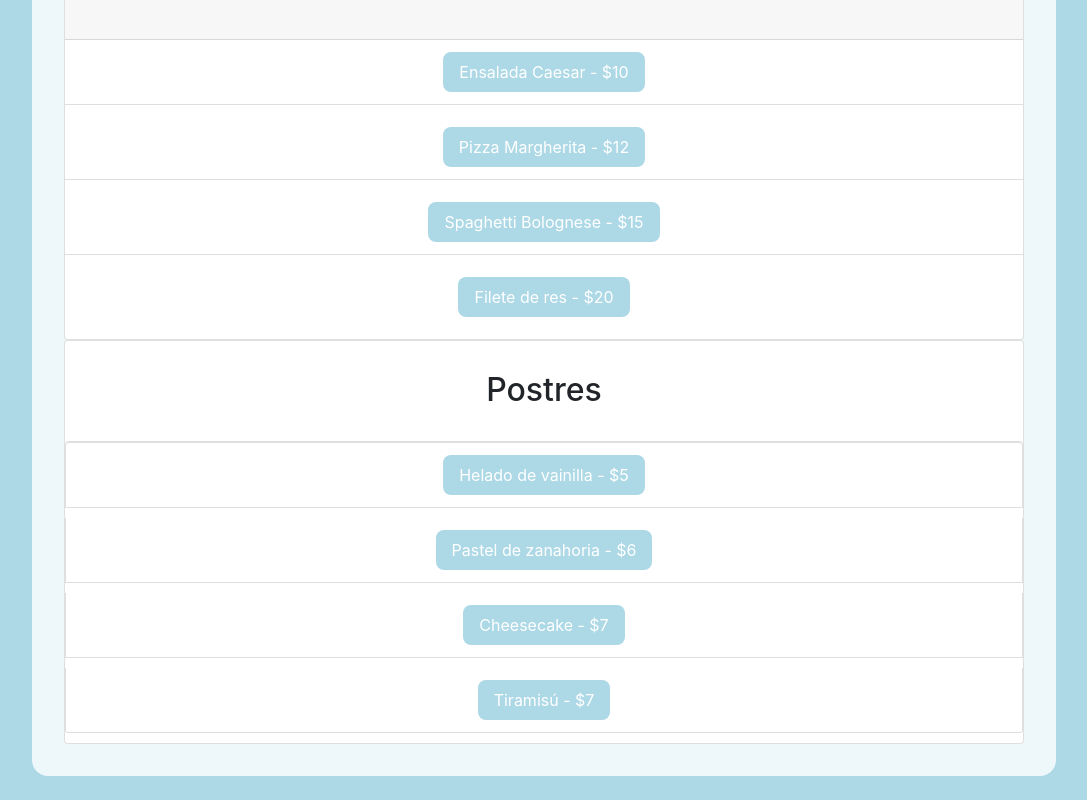
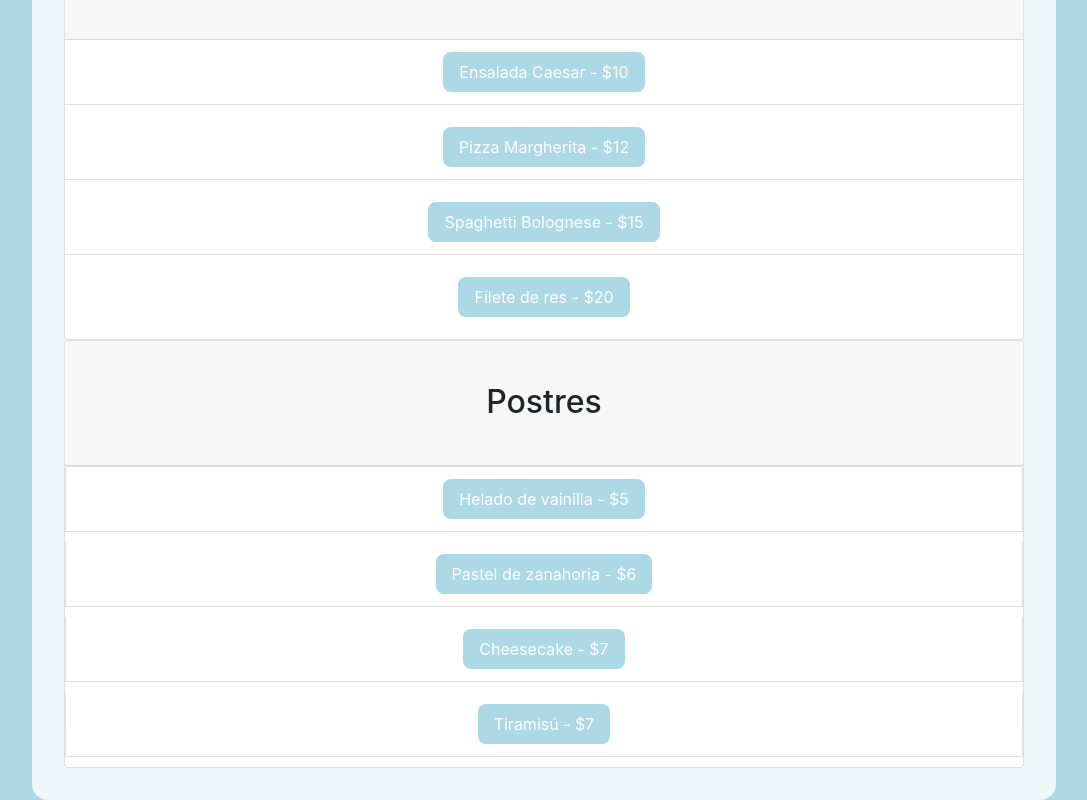
Before and after one commit to alexalvarezjl/menu-AI, a plain HTML site: page index.html in a window 1280 px wide. Shown: the part 545-1345 px from the top of the page, without its empty margins (96-1183 px from the left). Before the commit the page ends 1321 px from the top, so only its background shows below. Drawn offline with nearby package versions, Linux system fonts and the light colour scheme.

Commit message:
arreglo card header

```diff
--- a/index.html
+++ b/index.html
@@ -53,7 +53,9 @@
     </div>
 
     <div class="card">
-      <h2>Postres</h2>
+      <div class="card-header">
+        <h2>Postres</h2>
+      </div>
       <ul class="list-group">
         <li class="list-group-item">
           <button class="btn btn-primary">Helado de vainilla - $5</button>
```
